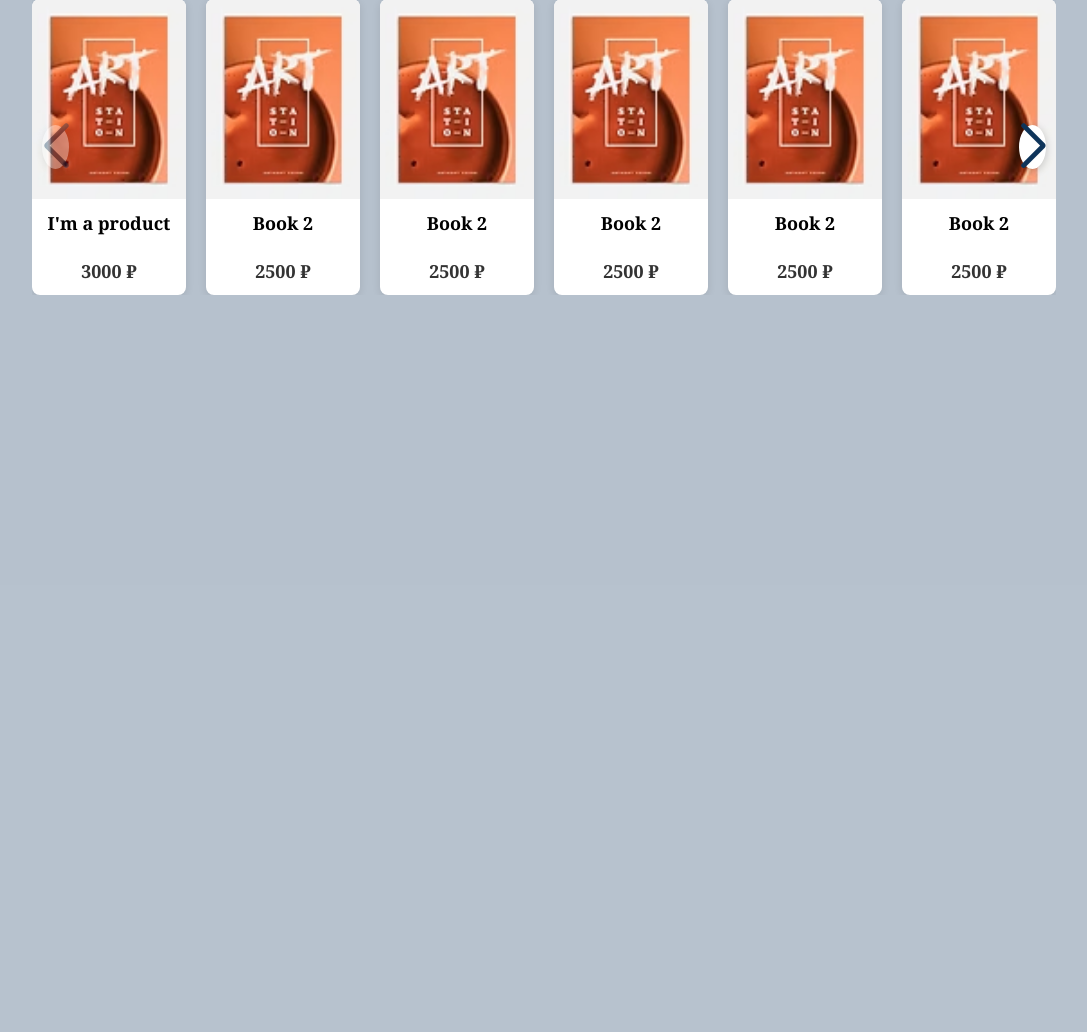
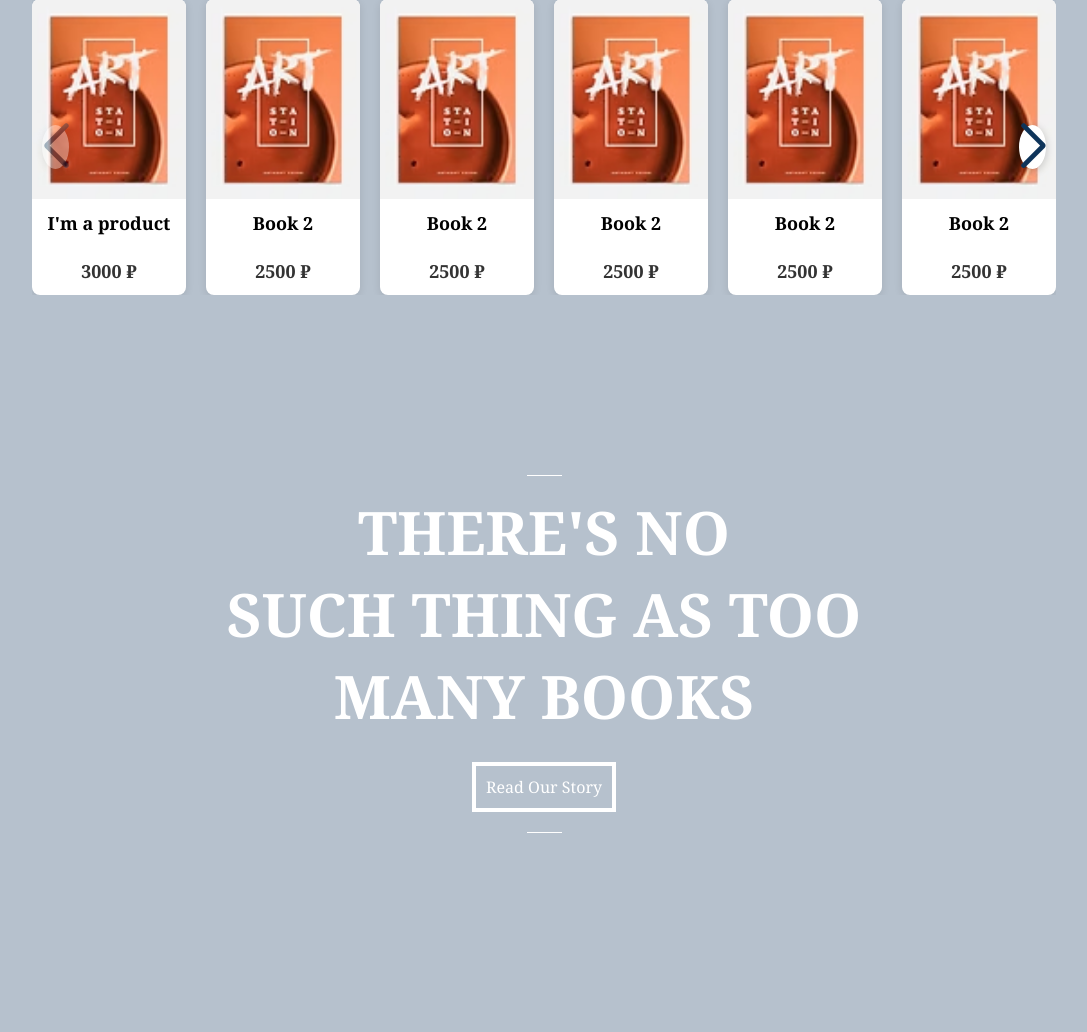
Before and after one commit to VrotNaoborot/bookstore, a Django app: page / in a window 1280 px wide. Shown: the part 1362-2394 px from the top of the page, without its empty margins (96-1183 px from the left). Before the commit the page ends 1657 px from the top, so only its background shows below. Run offline with Django 5.2, Linux system fonts and the light colour scheme; some web fonts are replaced.

Commit message:
add block

```diff
--- a/bookstore/static/css/main.css
+++ b/bookstore/static/css/main.css
@@ -141,7 +141,7 @@ body {
 
 /*  SLIDER */
 
-#slider1, #slider2 {
+#slider1, #slider2, #our-story {
     position: relative;
     z-index: 1;
     width: 100%;
@@ -149,7 +149,7 @@ body {
     align-items: center;
 }
 
-#slider1::before, #slider2::before {
+#slider1::before, #slider2::before, #our-story::before {
     content: '';
     position: absolute;
     top: 290;
@@ -160,6 +160,7 @@ body {
     z-index: 0;
     opacity: 0.3;
 }
+
 
 .swiper {
     position: relative;
@@ -268,4 +269,30 @@ body {
     width: 35px;
     height: 1px;
     background-color: #ffffff;
+    z-index: 2;
 }
+
+.our-story-title {
+    margin: 15px 0px;
+    text-align: center;
+    color: #ffffff;
+    font-size: 60px;
+    z-index: 1;
+}
+
+.btn-def {
+    z-index: 1;
+    border: 4px solid #ffffff;
+    padding: 10px;
+    color: #ffffff;
+    cursor: pointer;
+    transition: all 0.3s ease;
+    font-weight: normal;
+    margin-top: 10px;
+}
+
+.btn-def:hover {
+    background-color: #ffffff;
+    color: rgb(14, 52, 90);
+
+}
--- a/bookstore/templates/index.html
+++ b/bookstore/templates/index.html
@@ -135,8 +135,6 @@
         <div class="month">This Month's</div>
         <div class="rec">RECOMMENDED BOOKS</div>
         <div class="line" style="margin-top: 20px;margin-bottom: 40px;"></div>
-
-
         <div class="cont">
             <div class="swiper">
                 <div class="swiper-wrapper">
@@ -206,6 +204,12 @@
             </div>
         </div>
     </div>
+    <div class="width-container" id="our-story">
+        <div class="line" style="margin-top: 180px;"></div>
+        <div class="our-story-title">THERE'S NO<br>SUCH THING AS TOO<br>MANY BOOKS</div>
+        <div class="btn-def">Read Our Story</div>
+        <div class="line" style="margin-top: 20px;"></div>
+    </div>
 
 </div>
 <script src="https://cdn.jsdelivr.net/npm/swiper@11/swiper-bundle.min.js"></script>
```
